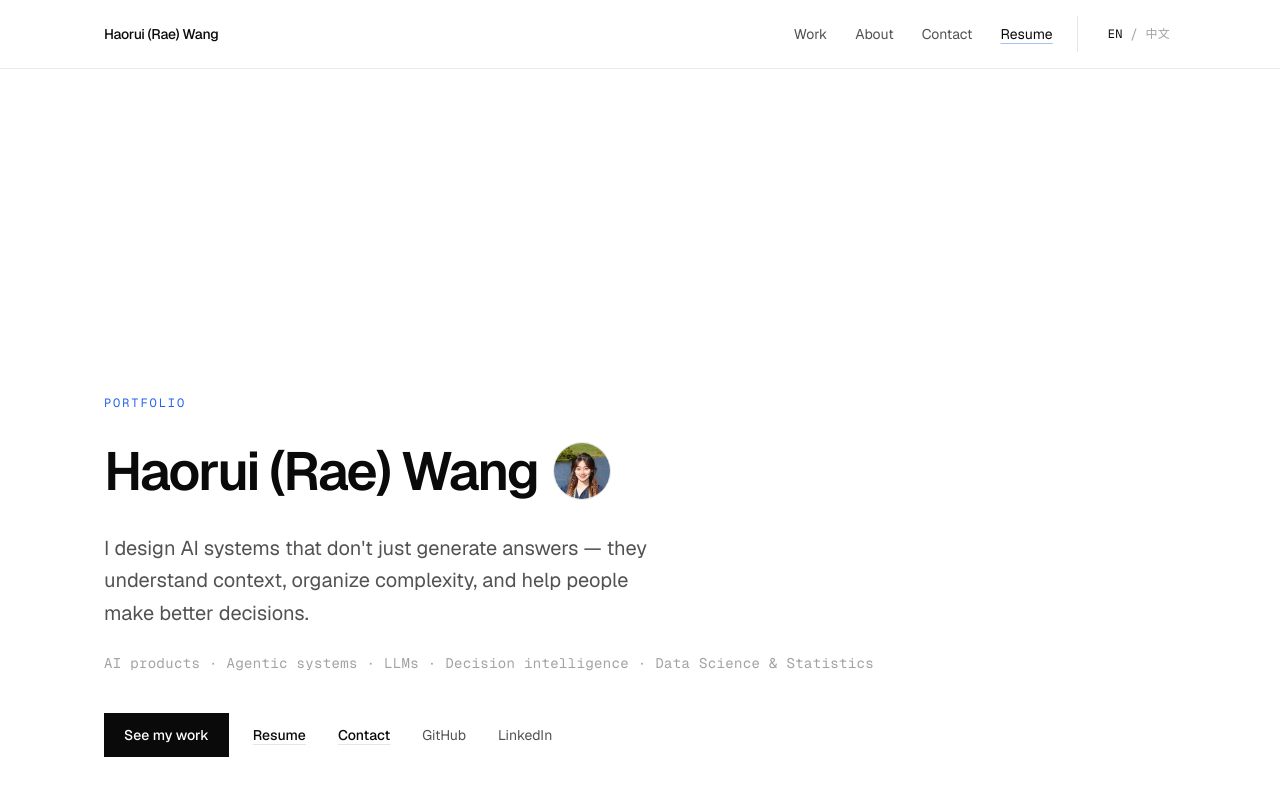
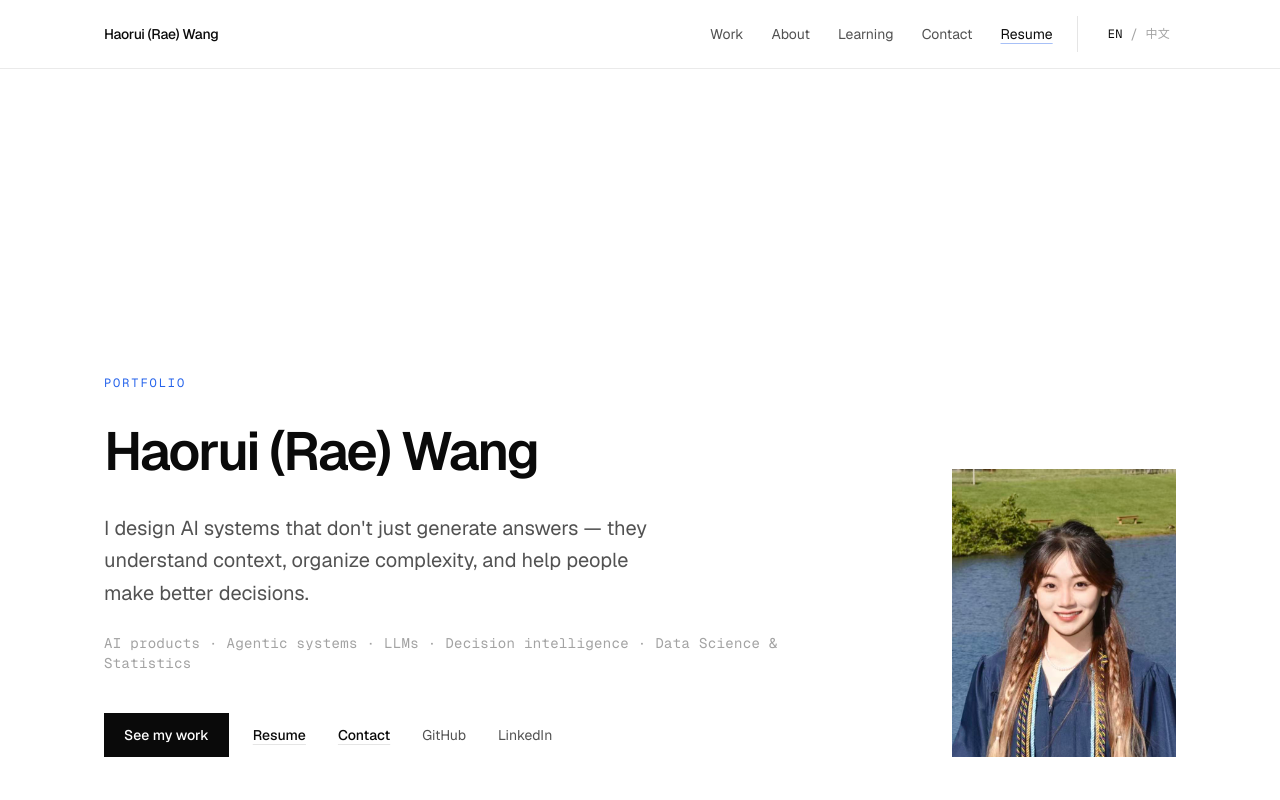
Before and after one commit to Rae9711/haorui-wang-rae-portfolio, a React (Vite) app: page / in a window 1280 px wide. Shown: the top 800 px of the page. Built offline with nearby package versions, Linux system fonts and the light colour scheme.

Commit message:
Move About above Focus and enlarge the hero portrait.
Place the photo on the right of the intro block and add Learning to the top nav.

Co-authored-by: Cursor <cursoragent@cursor.com>

```diff
--- a/src/App.tsx
+++ b/src/App.tsx
@@ -28,12 +28,12 @@ function App() {
 
       <main id="top">
         <Hero />
+        <About />
         <Mission />
         <Projects />
         <FeaturedSystem />
         <ResearchTimeline />
         <Learning />
-        <About />
         <Contact />
       </main>
 
--- a/src/components/Hero.tsx
+++ b/src/components/Hero.tsx
@@ -11,6 +11,8 @@ export function Hero() {
       className="relative mx-auto flex min-h-[min(100vh,860px)] max-w-6xl flex-col justify-end px-6 pb-20 pt-28 md:px-10 md:pb-28 md:pt-36"
       aria-label="Introduction"
     >
+      <div className="grid items-end gap-10 md:grid-cols-[minmax(0,1fr)_auto] md:gap-14 lg:gap-20">
+        <div className="min-w-0">
           <motion.p
             className="mb-6 font-mono text-xs tracking-[0.16em] text-accent uppercase md:mb-8"
             initial={reduce ? false : { opacity: 0, y: 12 }}
@@ -20,23 +22,14 @@ export function Hero() {
             {site.hero.kicker}
           </motion.p>
 
-      <motion.div
-        className="flex items-center gap-3 md:gap-4"
+          <motion.h1
+            className="whitespace-nowrap text-[clamp(1rem,4.4vw,3.35rem)] font-semibold leading-[1.05] tracking-[-0.04em] text-ink"
             initial={reduce ? false : { opacity: 0, y: 24 }}
             animate={{ opacity: 1, y: 0 }}
             transition={{ duration: 0.85, delay: 0.04, ease }}
           >
-        <h1 className="min-w-0 whitespace-nowrap text-[clamp(1rem,4.4vw,3.35rem)] font-semibold leading-[1.05] tracking-[-0.04em] text-ink">
             {site.nameFull}
-        </h1>
-        <img
-          src={site.portraitHref}
-          alt={site.nameFull}
-          width={64}
-          height={64}
-          className="h-11 w-11 shrink-0 rounded-full object-cover object-[center_20%] ring-1 ring-line md:h-14 md:w-14"
-        />
-      </motion.div>
+          </motion.h1>
 
           <motion.p
             className="mt-6 max-w-xl text-lg leading-relaxed text-muted md:mt-8 md:text-xl"
@@ -98,6 +91,23 @@ export function Hero() {
               {site.links.linkedin.label}
             </a>
           </motion.div>
+        </div>
+
+        <motion.div
+          className="justify-self-start md:justify-self-end"
+          initial={reduce ? false : { opacity: 0, y: 20 }}
+          animate={{ opacity: 1, y: 0 }}
+          transition={{ duration: 0.85, delay: 0.12, ease }}
+        >
+          <img
+            src={site.portraitHref}
+            alt={site.nameFull}
+            width={280}
+            height={360}
+            className="h-48 w-48 object-cover object-[center_18%] sm:h-56 sm:w-56 md:h-64 md:w-52 lg:h-72 lg:w-56"
+          />
+        </motion.div>
+      </div>
     </section>
   );
 }
--- a/src/content/site.ts
+++ b/src/content/site.ts
@@ -17,6 +17,7 @@ export const site = {
   nav: [
     { label: "Work", href: "#work" },
     { label: "About", href: "#about" },
+    { label: "Learning", href: "#learning" },
     { label: "Contact", href: "#contact" },
   ],
 
--- a/src/content/zh/site.ts
+++ b/src/content/zh/site.ts
@@ -12,8 +12,8 @@ export const siteZh = {
 
   nav: [
     { label: "作品", href: "#work" },
-    { label: "成长路径", href: "#research" },
     { label: "关于", href: "#about" },
+    { label: "学习", href: "#learning" },
     { label: "联系", href: "#contact" },
   ],
 
```
Lines whose indentation alone changed are shown as unchanged.
